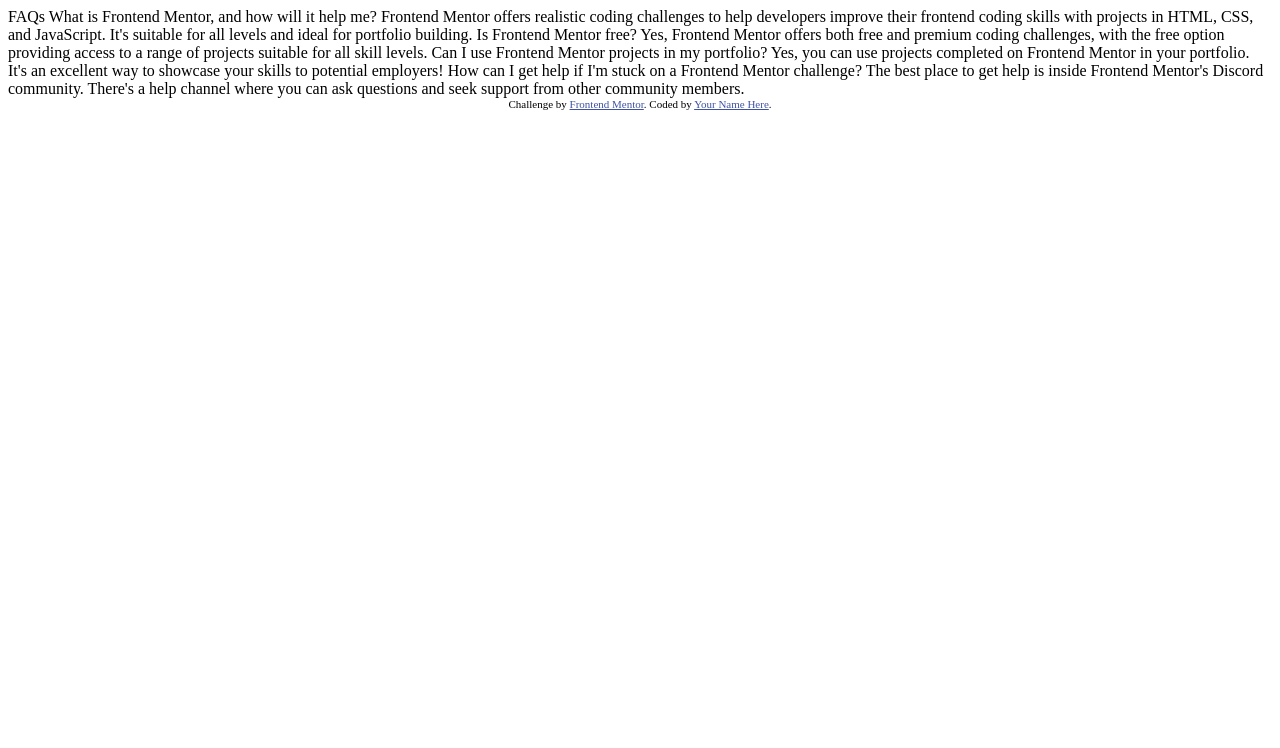
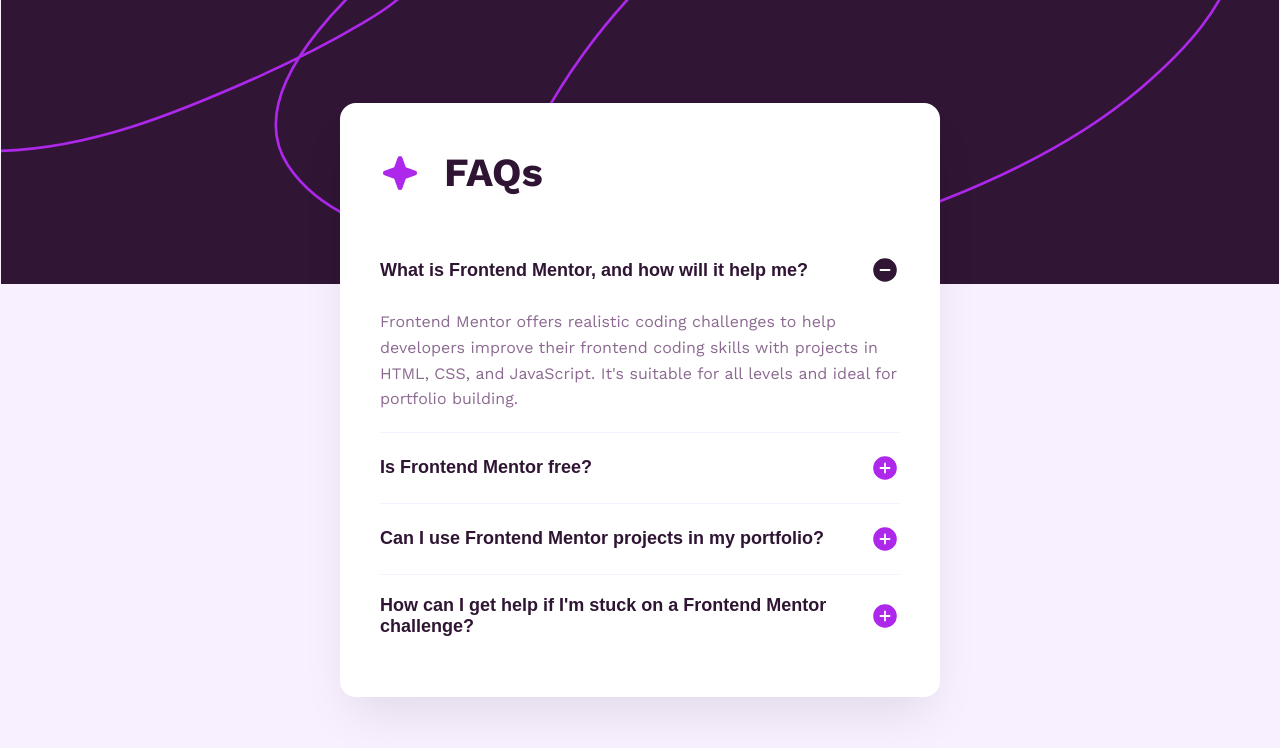
Before and after one commit to Zxjklp/faq-accordion, a plain HTML site: page index.html in a window 1280 px wide. Drawn offline with nearby package versions, Linux system fonts and the light colour scheme.

Commit message:
Add FAQ accordion functionality with styles and scripts

```diff
--- /dev/null
+++ b/assets/css/styles.css
@@ -0,0 +1,190 @@
+@import url('https://fonts.googleapis.com/css2?family=Work+Sans:wght@400;600;700&display=swap');
+
+/* Reset */
+*,
+*::before,
+*::after {
+  box-sizing: border-box;
+  margin: 0;
+  padding: 0;
+}
+
+/* Variables - Updated to match style guide */
+:root {
+  /* Colors from style guide */
+  --color-white: hsl(0, 0%, 100%);
+  --color-light-pink: hsl(275, 100%, 97%);
+  --color-grayish-purple: hsl(292, 16%, 49%);
+  --color-dark-purple: hsl(292, 42%, 14%);
+
+  /* Typography */
+  --font-family: 'Work Sans', sans-serif;
+  --font-size-body: 16px;
+  --font-weight-regular: 400;
+  --font-weight-semibold: 600;
+  --font-weight-bold: 700;
+}
+
+/* Global Styles */
+body {
+  font-family: var(--font-family);
+  font-size: var(--font-size-body);
+  font-weight: var(--font-weight-regular);
+  background-color: var(--color-light-pink);
+  color: var(--color-dark-purple);
+  line-height: 1.5;
+  min-height: 100vh;
+  display: flex;
+  justify-content: center;
+  align-items: center;
+  padding: 1.5rem;
+  background-image: url('../images/background-pattern-desktop.svg');
+  background-repeat: no-repeat;
+  background-position: top center;
+  background-size: contain;
+}
+
+main {
+  width: 100%;
+  max-width: 600px;
+}
+
+/* FAQ Section Styles */
+.faq {
+  background-color: var(--color-white);
+  border-radius: 1rem;
+  padding: 2.5rem;
+  box-shadow: 0 25px 50px -12px rgba(0, 0, 0, 0.1);
+}
+
+.faq__header {
+  display: flex;
+  align-items: center;
+  gap: 1.5rem;
+  margin-bottom: 2rem;
+}
+
+.faq__icon {
+  width: 40px;
+  height: 40px;
+}
+
+.faq__title {
+  font-size: 2.5rem;
+  font-weight: var(--font-weight-bold);
+  color: var(--color-dark-purple);
+}
+
+/* Accordion Styles */
+.accordion {
+  display: flex;
+  flex-direction: column;
+}
+
+.accordion__item {
+  border-bottom: 1px solid var(--color-light-pink);
+  padding: 1.25rem 0;
+}
+
+.accordion__item:last-child {
+  border-bottom: none;
+}
+
+.accordion__button {
+  width: 100%;
+  background: none;
+  border: none;
+  display: flex;
+  justify-content: space-between;
+  align-items: center;
+  padding: 0;
+  cursor: pointer;
+  text-align: left;
+  color: var(--color-dark-purple);
+}
+
+.accordion__question {
+  font-weight: var(--font-weight-semibold);
+  font-size: 1.125rem;
+}
+
+.accordion__button:hover .accordion__question {
+  color: hsl(292, 42%, 40%);
+}
+
+.accordion__icon {
+  width: 30px;
+  height: 30px;
+  flex-shrink: 0;
+  margin-left: 1rem;
+}
+
+.accordion__icon--hidden {
+  display: none;
+}
+
+.accordion__content {
+  max-height: 0;
+  overflow: hidden;
+  transition: max-height 0.3s ease-out;
+}
+
+/* Active states - these will be toggled with JavaScript */
+.accordion__item--active .accordion__icon--plus {
+  display: none;
+}
+
+.accordion__item--active .accordion__icon--minus {
+  display: block;
+}
+
+.accordion__item--active .accordion__content {
+  max-height: 1000px;
+  padding-top: 1.5rem;
+}
+
+.accordion__answer {
+  color: var(--color-grayish-purple);
+  font-size: var(--font-size-body);
+  line-height: 1.6;
+}
+
+/* Responsive adjustments */
+@media (max-width: 768px) {
+  body {
+    background-image: url('../images/background-pattern-mobile.svg');
+    padding: 1rem;
+  }
+
+  .faq {
+    padding: 1.5rem;
+  }
+
+  .faq__title {
+    font-size: 2rem;
+  }
+
+  .faq__icon {
+    width: 24px;
+    height: 24px;
+  }
+
+  .accordion__question {
+    font-size: 1rem;
+  }
+}
+
+/* For very small screens */
+@media (max-width: 375px) {
+  .faq {
+    padding: 1.25rem;
+  }
+
+  .faq__header {
+    gap: 1rem;
+  }
+
+  .accordion__button {
+    flex-wrap: wrap;
+  }
+}
--- /dev/null
+++ b/assets/js/script.js
@@ -0,0 +1,27 @@
+document.addEventListener("DOMContentLoaded", () => {
+  const accordionButtons = document.querySelectorAll(".accordion__button");
+
+  accordionButtons.forEach((button) => {
+    button.addEventListener("click", () => {
+      const accordionItem = button.parentElement;
+      const isActive = accordionItem.classList.contains(
+        "accordion__item--active"
+      );
+
+      // Close all accordion items first
+      document.querySelectorAll(".accordion__item").forEach((item) => {
+        item.classList.remove("accordion__item--active");
+      });
+
+      // Toggle the clicked item if it wasn't already active
+      if (!isActive) {
+        accordionItem.classList.add("accordion__item--active");
+      }
+    });
+  });
+
+  // Open the first item by default
+  if (accordionButtons.length > 0) {
+    accordionButtons[0].parentElement.classList.add("accordion__item--active");
+  }
+});
--- a/index.html
+++ b/index.html
@@ -1,48 +1,114 @@
 <!DOCTYPE html>
 <html lang="en">
+
 <head>
   <meta charset="UTF-8">
-  <meta name="viewport" content="width=device-width, initial-scale=1.0"> <!-- displays site properly based on user's device -->
+  <meta name="viewport"
+    content="width=device-width, initial-scale=1.0">
+  <meta name="description"
+    content="A FAQ section with interactive accordion functionality for showcasing HTML, CSS, and JavaScript skills.">
 
-  <link rel="icon" type="image/png" sizes="32x32" href="./assets/images/favicon-32x32.png">
+  <link rel="icon"
+    type="image/png"
+    sizes="32x32"
+    href="./assets/images/favicon-32x32.png">
+  <link rel="stylesheet"
+    href="./assets/css/styles.css">
 
   <title>Frontend Mentor | FAQ accordion</title>
 
-  <!-- Feel free to remove these styles or customise in your own stylesheet 👍 -->
-  <style>
-    .attribution { font-size: 11px; text-align: center; }
-    .attribution a { color: hsl(228, 45%, 44%); }
-  </style>
 </head>
+
 <body>
+  <main>
+    <section class="faq"
+      aria-labelledby="faq-title">
+      <div class="faq__header">
+        <img src="./assets/images/icon-star.svg"
+          alt=""
+          class="faq__icon">
+        <h1 class="faq__title"
+          id="faq-title">FAQs</h1>
+      </div>
 
-  FAQs
-
-  What is Frontend Mentor, and how will it help me?
-
+      <div class="accordion">
+        <div class="accordion__item">
+          <button class="accordion__button">
+            <span class="accordion__question">What is Frontend Mentor, and how will it help me?</span>
+            <img src="./assets/images/icon-plus.svg"
+              alt="Show answer"
+              class="accordion__icon accordion__icon--plus">
+            <img src="./assets/images/icon-minus.svg"
+              alt="Hide answer"
+              class="accordion__icon accordion__icon--minus accordion__icon--hidden">
+          </button>
+          <div class="accordion__content">
+            <p class="accordion__answer">
               Frontend Mentor offers realistic coding challenges to help developers improve their
               frontend coding skills with projects in HTML, CSS, and JavaScript. It's suitable for
               all levels and ideal for portfolio building.
+            </p>
+          </div>
+        </div>
 
-  Is Frontend Mentor free?
-
+        <div class="accordion__item">
+          <button class="accordion__button">
+            <span class="accordion__question">Is Frontend Mentor free?</span>
+            <img src="./assets/images/icon-plus.svg"
+              alt="Show answer"
+              class="accordion__icon accordion__icon--plus">
+            <img src="./assets/images/icon-minus.svg"
+              alt="Hide answer"
+              class="accordion__icon accordion__icon--minus accordion__icon--hidden">
+          </button>
+          <div class="accordion__content">
+            <p class="accordion__answer">
               Yes, Frontend Mentor offers both free and premium coding challenges, with the free
               option providing access to a range of projects suitable for all skill levels.
+            </p>
+          </div>
+        </div>
 
-  Can I use Frontend Mentor projects in my portfolio?
-
+        <div class="accordion__item">
+          <button class="accordion__button">
+            <span class="accordion__question">Can I use Frontend Mentor projects in my portfolio?</span>
+            <img src="./assets/images/icon-plus.svg"
+              alt="Show answer"
+              class="accordion__icon accordion__icon--plus">
+            <img src="./assets/images/icon-minus.svg"
+              alt="Hide answer"
+              class="accordion__icon accordion__icon--minus accordion__icon--hidden">
+          </button>
+          <div class="accordion__content">
+            <p class="accordion__answer">
               Yes, you can use projects completed on Frontend Mentor in your portfolio. It's an excellent
               way to showcase your skills to potential employers!
+            </p>
+          </div>
+        </div>
 
-  How can I get help if I'm stuck on a Frontend Mentor challenge?
-
+        <div class="accordion__item">
+          <button class="accordion__button">
+            <span class="accordion__question">How can I get help if I'm stuck on a Frontend Mentor challenge?</span>
+            <img src="./assets/images/icon-plus.svg"
+              alt="Show answer"
+              class="accordion__icon accordion__icon--plus">
+            <img src="./assets/images/icon-minus.svg"
+              alt="Hide answer"
+              class="accordion__icon accordion__icon--minus accordion__icon--hidden">
+          </button>
+          <div class="accordion__content">
+            <p class="accordion__answer">
               The best place to get help is inside Frontend Mentor's Discord community. There's a help
               channel where you can ask questions and seek support from other community members.
+            </p>
+          </div>
+        </div>
+      </div>
+    </section>
+  </main>
 
+  <script src="./assets/js/script.js"></script>
+</body>
 
-  <div class="attribution">
-    Challenge by <a href="https://www.frontendmentor.io?ref=challenge" target="_blank">Frontend Mentor</a>.
-    Coded by <a href="#">Your Name Here</a>.
-  </div>
-</body>
 </html>
```
Lines whose indentation alone changed are shown as unchanged.
